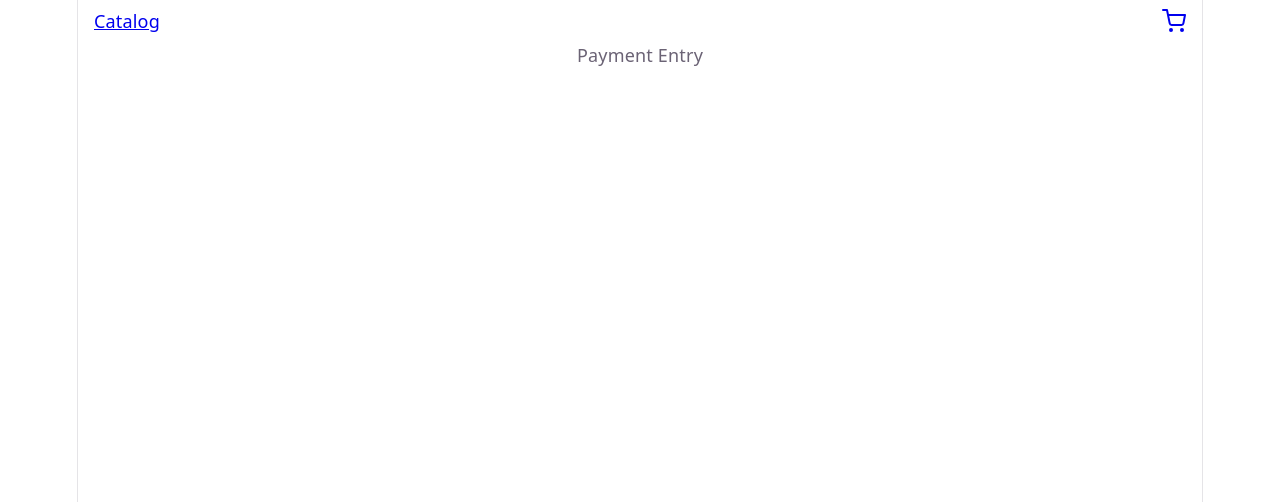
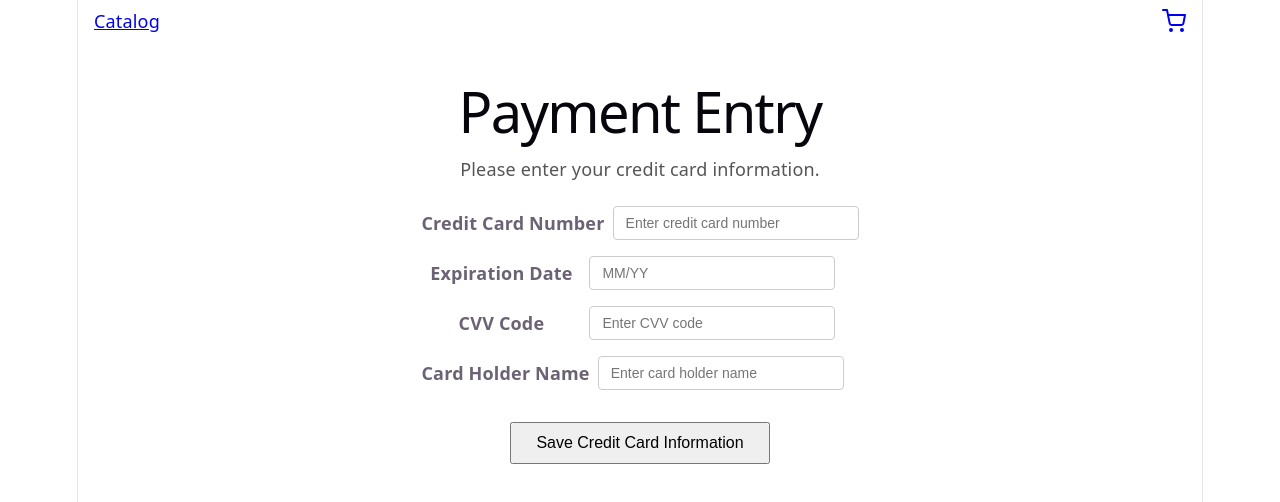
Before and after one commit to wang2989/game-merch-sales-site, a React (Vite) app: page /paymentEntry in a window 1280 px wide. Shown: the top 502 px of the page. Built offline with nearby package versions, Linux system fonts and the light colour scheme.

Commit message:
Added payment page with regex

```diff
--- a/src/components/confirmation.js
+++ b/src/components/confirmation.js
@@ -32,7 +32,7 @@ export default function Confirmation() {
       createElement(
         'p',
         null,
-        `Credit Card: ${cart.credit_card_numer ? `****${cart.credit_card_numer.slice(-4)}` : 'Not provided'}`,
+        `Credit Card: ${cart.credit_card_number ? `****${cart.credit_card_number.slice(-4)}` : 'Not provided'}`,
       ),
       createElement('p', null, `Exp Date: ${cart.expir_date || 'Not provided'}`),
     ),
--- a/src/components/paymentEntry.js
+++ b/src/components/paymentEntry.js
@@ -1,3 +1,259 @@
+import { createElement, useState } from 'react'
+import { useNavigate } from 'react-router-dom'
+import { useCart } from '../context/CartContext'
+
 export default function PaymentEntry() {
-  return 'Payment Entry'
+  const navigate = useNavigate()
+  const { cart, updateCart } = useCart()
+
+  const [formData, setFormData] = useState({
+    credit_card_number: cart.credit_card_number || '',
+    expir_date: cart.expir_date || '',
+    cvvCode: cart.cvvCode || '',
+    card_holder_name: cart.card_holder_name || '',
+  })
+
+  const [errors, setErrors] = useState({})
+
+  const validateField = (name, value) => {
+    const trimmed = typeof value === 'string' ? value.trim() : ''
+    switch (name) {
+      case 'credit_card_number':
+        if (!trimmed) {
+          return 'Please enter your credit card number.'
+        }
+        if (!/^\d{15,19}$/.test(trimmed)) {
+          return 'Credit Card Number must be a valid 15-19 digit number.'
+        }
+        return ''
+      case 'expir_date': {
+        const digits = typeof value === 'string' ? value.replace(/\D/g, '') : ''
+        if (!digits) {
+          return 'Please enter your expiration date.'
+        }
+        if (!/^(0[1-9]|1[0-2])\/\d{2}$/.test(trimmed)) {
+          return 'Expiration date must follow the format MM/YY.'
+        }
+        return ''
+      }
+      case 'cvvCode':
+        if (!trimmed) {
+          return 'Please enter your CVV code.'
+        }
+        if (!/^\d{3}$/.test(trimmed)) {
+          return 'CVV Code should only take 3 integers.'
+        }
+        return ''
+      case 'card_holder_name':
+        if (!trimmed) {
+          return 'Please enter your card holder name.'
+        }
+        return ''
+      default:
+        return ''
+    }
+  }
+
+  const isAllowedInput = (name, value) => {
+    switch (name) {
+      case 'credit_card_number':
+        return /^\d{0,19}$/.test(value)
+      case 'cvvCode':
+        return /^\d{0,3}$/.test(value)
+      default:
+        return true
+    }
+  }
+
+  const handleExpirationDateChange = (value) => {
+    // Only allow digits and /
+    if (/[^\d/]/.test(value)) {
+      return
+    }
+
+    let digits = value.replace(/\D/g, '')
+    // Handle backspacing over the slash
+    if (
+      formData.expir_date.endsWith('/') &&
+      !value.includes('/') &&
+      value.length < formData.expir_date.length
+    ) {
+      digits = digits.slice(0, -1)
+    }
+
+    // Only allow a set of 4 integers (2 for MM, 2 for YY)
+    if (digits.length > 4) {
+      return
+    }
+
+    let formatted = ''
+    if (digits.length === 0) {
+      formatted = ''
+    } else if (digits.length <= 2) {
+      formatted = `${digits}/`
+    } else {
+      formatted = `${digits.slice(0, 2)}/${digits.slice(2)}`
+    }
+
+    setFormData((prev) => ({ ...prev, expir_date: formatted }))
+    if (errors.expir_date) {
+      setErrors((prev) => ({ ...prev, expir_date: '' }))
+    }
+  }
+
+  const handleChange = (e) => {
+    const { name, value } = e.target
+    if (name === 'expir_date') {
+      handleExpirationDateChange(value)
+      return
+    }
+    if (!isAllowedInput(name, value)) {
+      return
+    }
+    setFormData((prev) => ({ ...prev, [name]: value }))
+    if (errors[name]) {
+      setErrors((prev) => ({ ...prev, [name]: '' }))
+    }
+  }
+
+  const handleSubmit = (e) => {
+    if (e && e.preventDefault) {
+      e.preventDefault()
+    }
+
+    const newErrors = {
+      credit_card_number: validateField('credit_card_number', formData.credit_card_number),
+      expir_date: validateField('expir_date', formData.expir_date),
+      cvvCode: validateField('cvvCode', formData.cvvCode),
+      card_holder_name: validateField('card_holder_name', formData.card_holder_name),
+    }
+
+    const hasErrors = Object.values(newErrors).some((err) => Boolean(err))
+
+    if (hasErrors) {
+      setErrors(newErrors)
+      return
+    }
+
+    setErrors({})
+    updateCart({
+      credit_card_number: formData.credit_card_number.trim(),
+      expir_date: formData.expir_date.trim(),
+      cvvCode: formData.cvvCode.trim(),
+      card_holder_name: formData.card_holder_name.trim(),
+    })
+    navigate('/shippingEntry')
+  }
+
+  const fields = [
+    {
+      id: 'credit_card_number',
+      name: 'credit_card_number',
+      label: 'Credit Card Number',
+      placeholder: 'Enter credit card number',
+    },
+    {
+      id: 'expir_date',
+      name: 'expir_date',
+      label: 'Expiration Date',
+      placeholder: 'MM/YY',
+    },
+    {
+      id: 'cvvCode',
+      name: 'cvvCode',
+      label: 'CVV Code',
+      placeholder: 'Enter CVV code',
+    },
+    {
+      id: 'card_holder_name',
+      name: 'card_holder_name',
+      label: 'Card Holder Name',
+      placeholder: 'Enter card holder name',
+    },
+  ]
+
+  return createElement(
+    'div',
+    { style: { maxWidth: 640, margin: '0 auto', padding: '24px 16px' } },
+    createElement('h1', { style: { textAlign: 'center' } }, 'Payment Entry'),
+    createElement(
+      'p',
+      { style: { textAlign: 'center', marginBottom: 24, color: '#555' } },
+      'Please enter your credit card information.',
+    ),
+    createElement(
+      'form',
+      { onSubmit: handleSubmit },
+      createElement(
+        'div',
+        { style: { display: 'flex', flexDirection: 'column', gap: 16 } },
+        fields.map(({ id, name, label, placeholder }) =>
+          createElement(
+            'div',
+            {
+              key: name,
+              style: {
+                display: 'flex',
+                alignItems: 'center',
+                flexWrap: 'wrap',
+                gap: 8,
+              },
+            },
+            createElement(
+              'label',
+              {
+                htmlFor: id,
+                style: { minWidth: 160, fontWeight: 'bold' },
+              },
+              label,
+            ),
+            createElement('input', {
+              id,
+              name,
+              type: 'text',
+              value: formData[name],
+              onChange: handleChange,
+              placeholder,
+              'aria-label': label,
+              style: {
+                padding: '8px 12px',
+                border: errors[name] ? '1px solid red' : '1px solid #ccc',
+                borderRadius: 4,
+                fontSize: '14px',
+                width: 220,
+              },
+            }),
+            errors[name]
+              ? createElement(
+                  'span',
+                  {
+                    id: `${name}-error`,
+                    'data-testid': `${name}-error`,
+                    style: { color: 'red', fontSize: '14px' },
+                    role: 'alert',
+                  },
+                  errors[name],
+                )
+              : null,
+          ),
+        ),
+      ),
+      createElement(
+        'button',
+        {
+          type: 'submit',
+          id: 'save-credit-card-button',
+          onClick: handleSubmit,
+          style: {
+            display: 'block',
+            margin: '32px auto 0',
+            padding: '10px 24px',
+            fontSize: '16px',
+            cursor: 'pointer',
+          },
+        },
+        'Save Credit Card Information',
+      ),
+    ),
+  )
 }
--- a/src/components/shoppingCart.js
+++ b/src/components/shoppingCart.js
@@ -1,20 +1,26 @@
 import { createElement, useState } from 'react'
+import { useNavigate } from 'react-router-dom'
 import { useCart } from '../context/CartContext'
 import { itemsById } from '../data/items'
 
 export default function ShoppingCart() {
+  const navigate = useNavigate()
   const { cart, updateCart, resetCart } = useCart()
 
   const handleQuantityChange = (itemId, value) => {
     const max = itemsById[itemId]?.stock ?? Infinity
     const qty = Math.min(max, Math.max(0, parseInt(value, 10) || 0))
     updateCart((prev) => ({ buyQuantity: { ...prev.buyQuantity, [itemId]: qty } }))
+    if (qty > 0) {
+      setErrorMessage('')
+    }
   }
 
   // Items shown on this page are fixed at mount, so one reduced to 0 stays visible until the page is revisited
   const [visibleIds, setVisibleIds] = useState(() =>
     Object.keys(cart.buyQuantity).filter((id) => cart.buyQuantity[id] > 0),
   )
+  const [errorMessage, setErrorMessage] = useState('')
 
   const handleDelete = (itemId) => {
     handleQuantityChange(itemId, 0)
@@ -24,6 +30,16 @@ export default function ShoppingCart() {
   const handleClear = () => {
     resetCart()
     setVisibleIds([])
+    setErrorMessage('')
+  }
+
+  const handleCheckout = () => {
+    if (totalItems === 0) {
+      setErrorMessage('Cannot checkout with an empty cart')
+      return
+    }
+    setErrorMessage('')
+    navigate('/paymentEntry')
   }
 
   const totalItems = Object.values(cart.buyQuantity).reduce((acc, curr) => acc + curr, 0)
@@ -134,6 +150,26 @@ export default function ShoppingCart() {
         )
       }),
     ),
+    errorMessage
+      ? createElement(
+          'p',
+          {
+            style: { color: 'red', textAlign: 'center', margin: '12px auto 0' },
+            role: 'alert',
+            'data-testid': 'empty-cart-error',
+          },
+          errorMessage,
+        )
+      : null,
+    createElement(
+      'button',
+      {
+        type: 'button',
+        onClick: handleCheckout,
+        style: { display: 'block', margin: '12px auto 0' },
+      },
+      'Checkout',
+    ),
     createElement(
       'button',
       { type: 'button', onClick: handleClear, style: { display: 'block', margin: '12px auto 0' } },
--- a/src/context/CartContext.js
+++ b/src/context/CartContext.js
@@ -3,7 +3,7 @@ import { createContext, useContext, useState, useMemo, useCallback, createElemen
 export const initialOrder = {
   // Map of item id -> quantity; only items with a quantity are present
   buyQuantity: {},
-  credit_card_numer: '',
+  credit_card_number: '',
   expir_date: '',
   cvvCode: '',
   card_holder_name: '',
```
